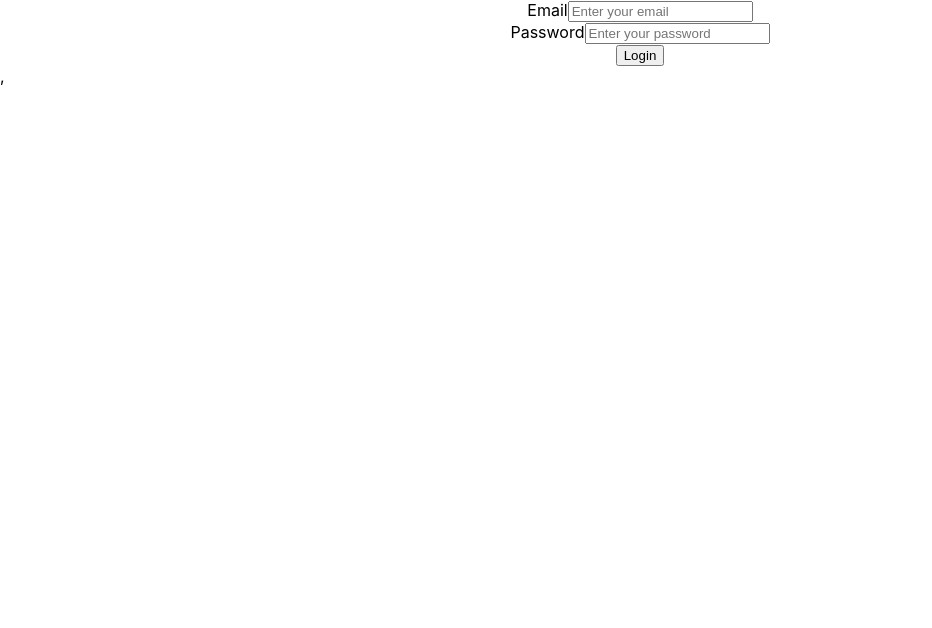
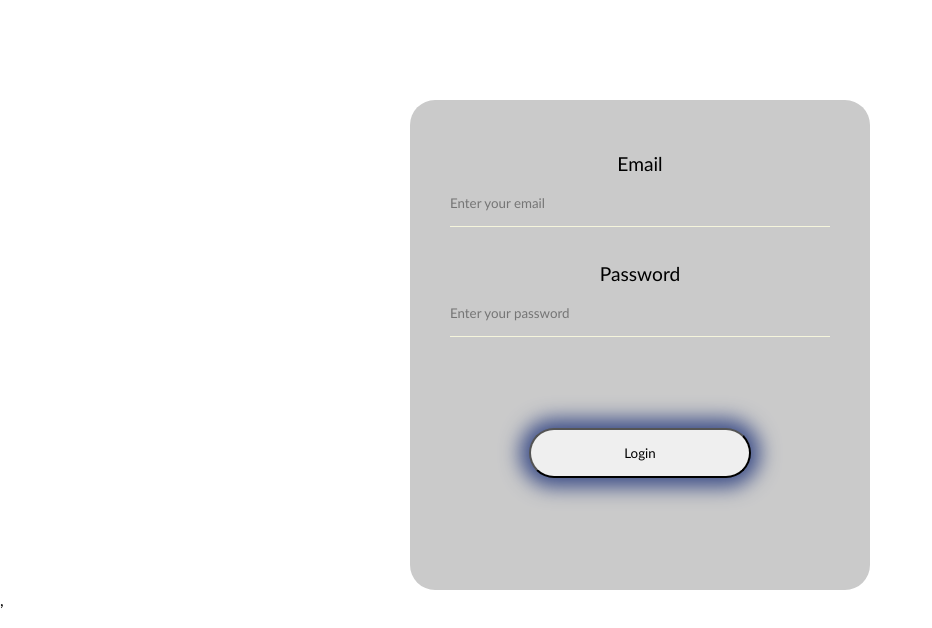
Before and after one commit to ivanad00/User_management_app, a React (Create React App) app: page / in a window 1280 px wide. Shown: the top 628 px of the page, without its empty margins (0-932 px from the left). Built offline with nearby package versions, Linux system fonts and the light colour scheme.

Commit message:
Adding login form style

```diff
--- a/src/pages/Login/LoginPage.js
+++ b/src/pages/Login/LoginPage.js
@@ -2,6 +2,7 @@ import React, { useState } from "react";
 import { Formik, Form, Field } from "formik";
 import { useDispatch } from "react-redux";
 import { login } from "../../store/actions/actions";
+import "./loginPage.css";
 
 // import validateLogin from "../../components/validateLogin/validateLogin.js";
 
@@ -30,6 +31,7 @@ const LoginPage = ({ errors }) => {
   }
 
   return (
+    <div className="page">
       <div className="loginForm">
         <Formik
           initialValues={{
@@ -47,7 +49,9 @@ const LoginPage = ({ errors }) => {
           {({ errors, touched, validateField, validateForm }) => (
             <Form className="form">
               <div className="inputField">
-              <label htmlFor="email">Email</label>
+                <label htmlFor="email" className="label">
+                  Email
+                </label>
                 <Field
                   type="text"
                   name="email"
@@ -55,10 +59,14 @@ const LoginPage = ({ errors }) => {
                   placeholder="Enter your email"
                   validate={validateEmail}
                 />
-              {errors.email && touched.email && <div>{errors.email}</div>}
+                {errors.email && touched.email && (
+                  <div className="error">{errors.email}</div>
+                )}
               </div>
               <div className="inputField">
-              <label htmlFor="password">Password</label>
+                <label htmlFor="password" className="label">
+                  Password
+                </label>
                 <Field
                   type="password"
                   name="password"
@@ -67,7 +75,7 @@ const LoginPage = ({ errors }) => {
                   validate={validatePassword}
                 />
                 {errors.password && touched.password && (
-                <div>{errors.password}</div>
+                  <div className="error">{errors.password}</div>
                 )}
               </div>
 
@@ -84,6 +92,7 @@ const LoginPage = ({ errors }) => {
           )}
         </Formik>
       </div>
+    </div>
   );
 };
 
--- /dev/null
+++ b/src/pages/Login/loginPage.css
@@ -0,0 +1,65 @@
+* {
+  margin: 0;
+  padding: 0;
+  font-family: "Trebuchet MS", "Lucida Sans Unicode", "Lucida Grande",
+    "Lucida Sans", Arial, sans-serif;
+}
+page {
+  background-image: url("../../assets/login.jpg");
+  background-size: cover;
+}
+
+.loginForm {
+  background-color: #cacaca;
+  width: 450px;
+  height: 480px;
+
+  margin: auto;
+  padding: 5px;
+  overflow: hidden;
+  text-align: center;
+  margin-top: 100px;
+  border-radius: 25px;
+}
+
+.inputField {
+  margin: 30px;
+}
+
+.form {
+  padding: 5px;
+  text-align: center;
+  margin-top: 12px;
+}
+
+.btn {
+  width: 222px;
+  height: 50px;
+  margin: 56px auto;
+  position: relative;
+  box-shadow: 0 0 20px 9px rgb(61 78 136);
+  border-radius: 30px;
+}
+
+#email,
+#password {
+  width: 100%;
+  padding: 15px 0;
+  border-left: 0;
+  margin: 5px 0;
+  border-top: 0;
+  border-right: 0;
+  border-bottom: 1px solid beige;
+  outline: none;
+  background: none;
+  text-emphasis-color: white;
+}
+
+.label {
+  font-size: larger;
+}
+
+.error {
+  color: red;
+  border: groove;
+}
```
Lines whose indentation alone changed are shown as unchanged.
